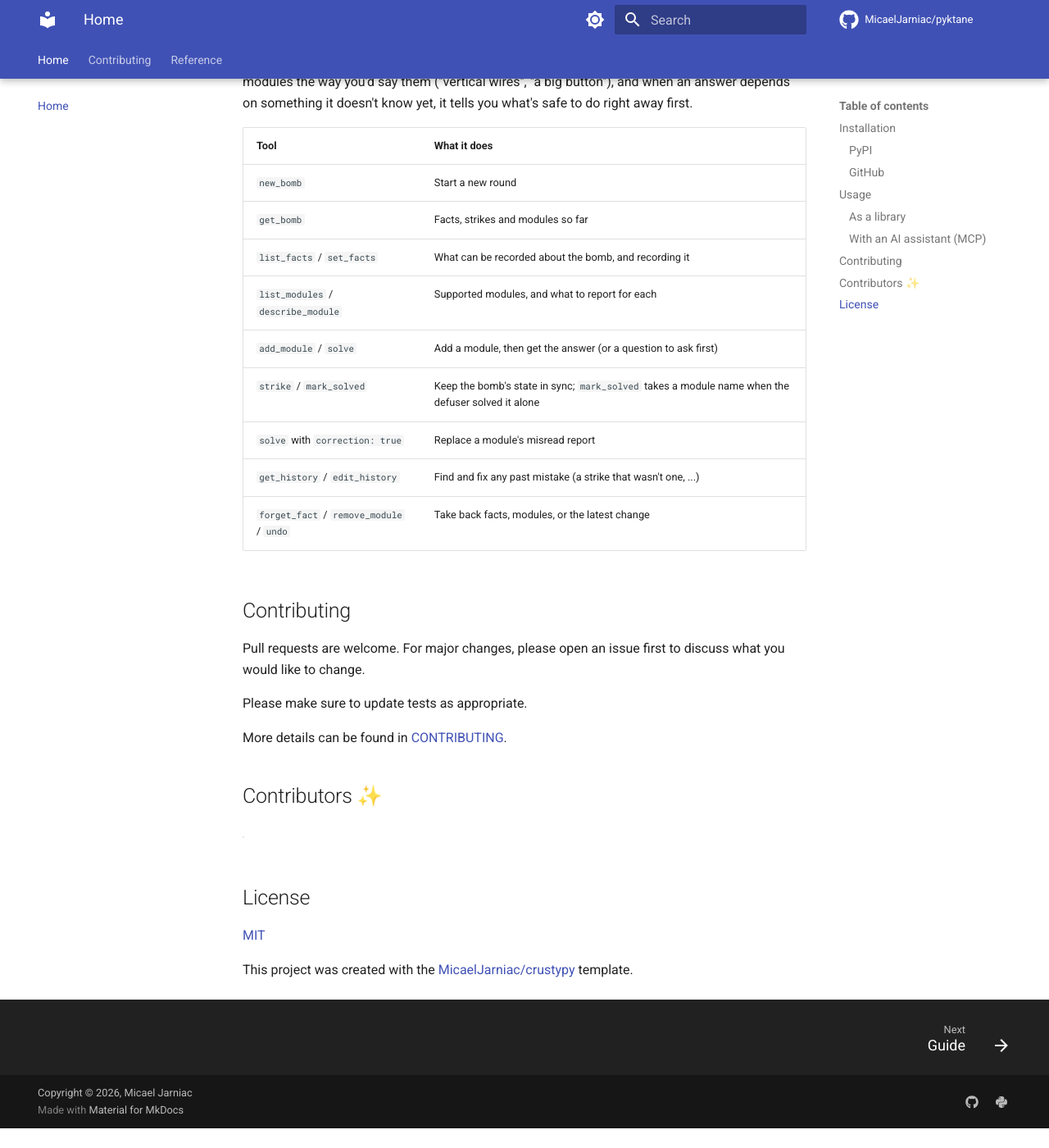
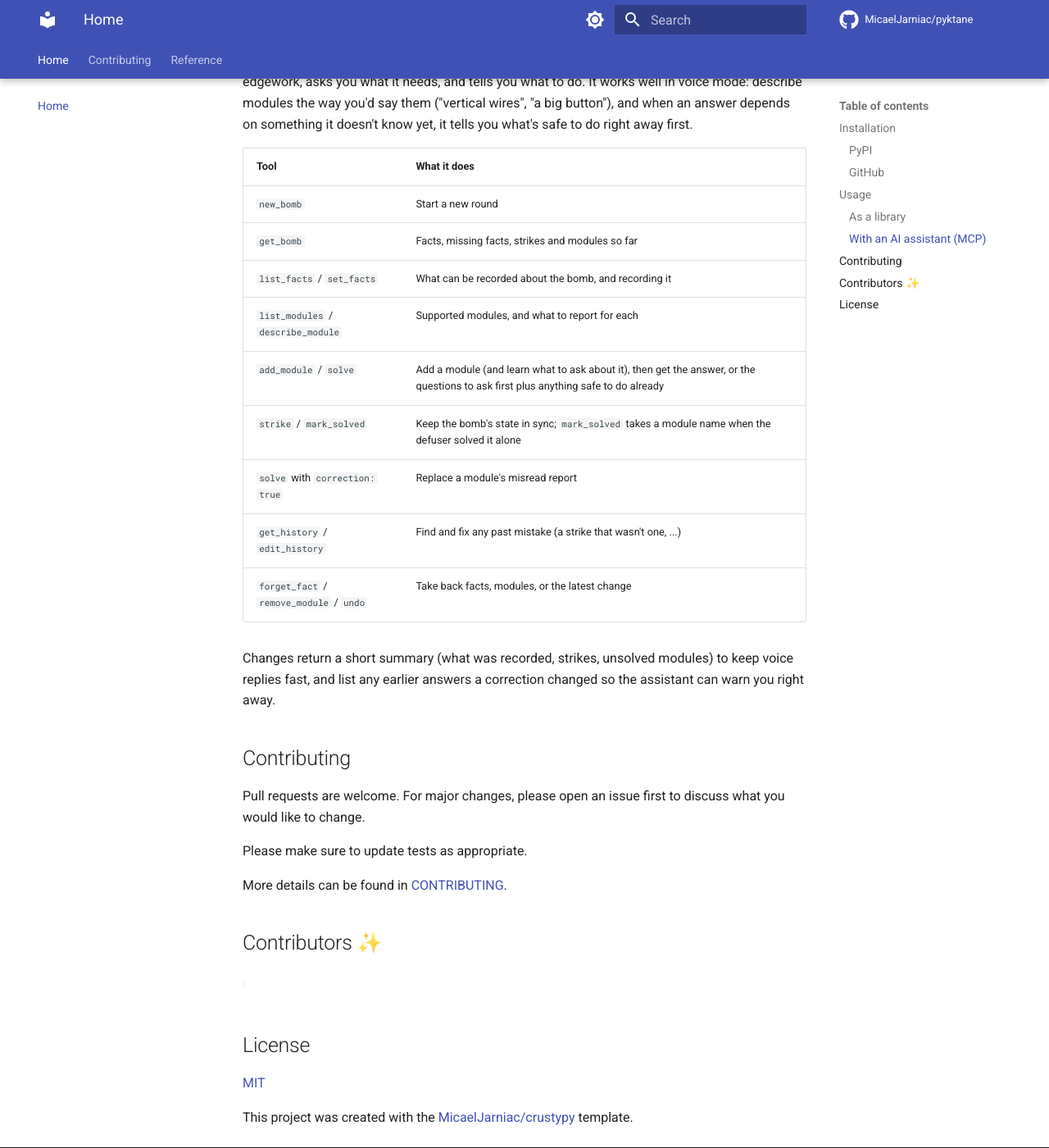
Before and after one commit to MicaelJarniac/pyktane, an MkDocs documentation site: the page built from docs/README.md, in a window 1280 px wide and 1400 px high, scrolled down 2665 px. Shown: the whole window at 82% size. Built offline with MkDocs 1.6.1 and Material for MkDocs 9.7.7, drawn with Linux system fonts in a browser that asks for light colours; comment, search, counter and statistics services are not loaded; before the commit the page ends 4041 px from its top, so only the background shows below that; some of the changed text lies outside the part shown.

Commit message:
docs: bring AGENTS.md and the docs up to date with the code
Cover the files, tests and MCP behaviour added since they were written, list the steps a new vanilla module actually needs, and fix the README's license link and the Frozen docstring, which still described snapshot-based undo.

```diff
--- a/docs/README.md
+++ b/docs/README.md
@@ -80,8 +80,9 @@ Welcome to **PyKTANE's** documentation!
 
 Solvers for [*Keep Talking and Nobody Explodes*](https://keeptalkinggame.com):
 you describe the bomb, **PyKTANE** reads the manual. It only asks for what a
-rule actually needs, tracks strikes and per-module state, supports undo, and
-can be extended with modded module packs.
+rule actually needs, tracks strikes and per-module state, fixes past mistakes
+(not just the latest one) and tells you which answers they changed, and can be
+extended with modded module packs.
 
 It also ships an optional [MCP](https://modelcontextprotocol.io) server, so an
 AI assistant can play the expert for you.
@@ -186,14 +187,18 @@ it doesn't know yet, it tells you what's safe to do right away first.
 | Tool | What it does |
 |---|---|
 | `new_bomb` | Start a new round |
-| `get_bomb` | Facts, strikes and modules so far |
+| `get_bomb` | Facts, missing facts, strikes and modules so far |
 | `list_facts` / `set_facts` | What can be recorded about the bomb, and recording it |
 | `list_modules` / `describe_module` | Supported modules, and what to report for each |
-| `add_module` / `solve` | Add a module, then get the answer (or a question to ask first) |
+| `add_module` / `solve` | Add a module (and learn what to ask about it), then get the answer, or the questions to ask first plus anything safe to do already |
 | `strike` / `mark_solved` | Keep the bomb's state in sync; `mark_solved` takes a module name when the defuser solved it alone |
 | `solve` with `correction: true` | Replace a module's misread report |
 | `get_history` / `edit_history` | Find and fix any past mistake (a strike that wasn't one, ...) |
 | `forget_fact` / `remove_module` / `undo` | Take back facts, modules, or the latest change |
+
+Changes return a short summary (what was recorded, strikes, unsolved modules)
+to keep voice replies fast, and list any earlier answers a correction changed
+so the assistant can warn you right away.
 
 ## Contributing
 Pull requests are welcome. For major changes, please open an issue first to discuss what you would like to change.
@@ -215,6 +220,6 @@ More details can be found in [CONTRIBUTING](CONTRIBUTING.md).
 <!-- ALL-CONTRIBUTORS-LIST:END -->
 
 ## License
-[MIT](../LICENSE)
+[MIT][license]
 
 This project was created with the [MicaelJarniac/crustypy](https://github.com/MicaelJarniac/crustypy) template.
```
Also changed, not shown: AGENTS.md (+34 -16 lines), docs/CONTRIBUTING.md (+15 -3 lines), docs/reference.md (+6 -0 lines), 1 other file.
